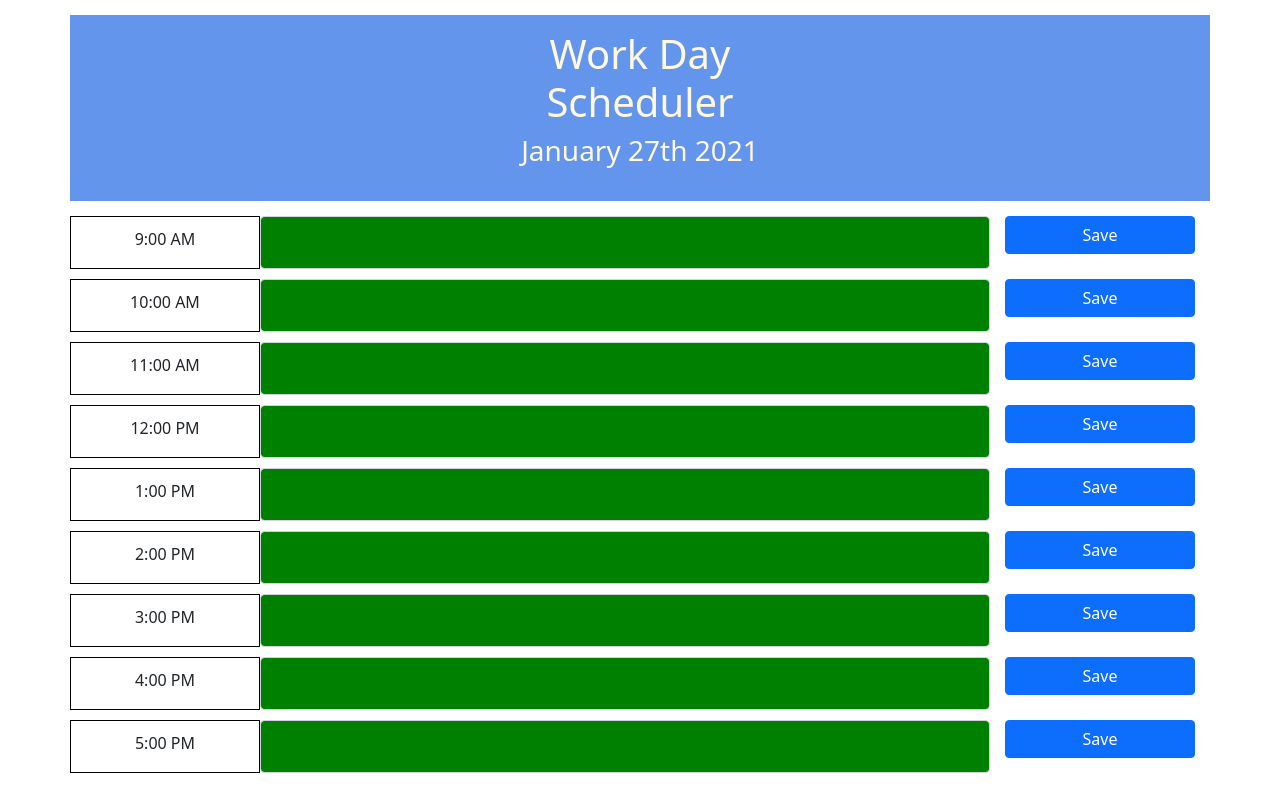
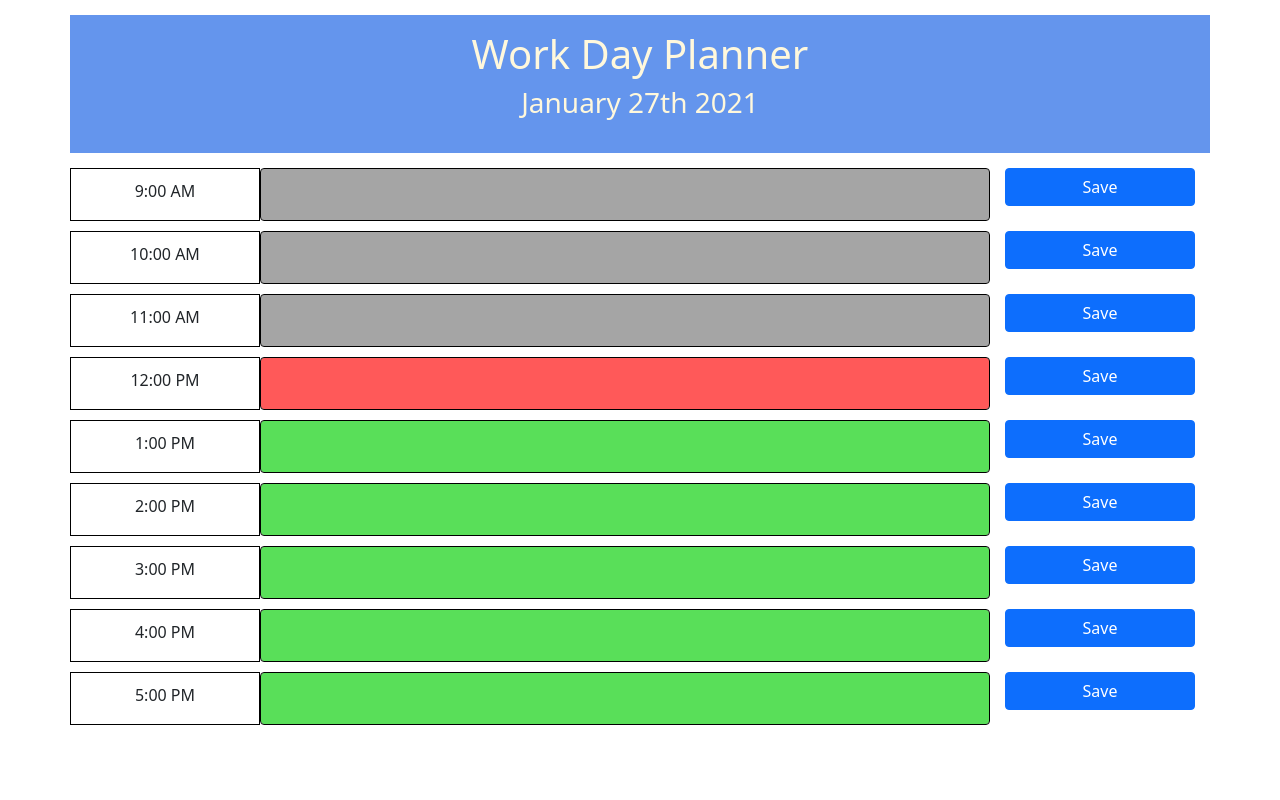
Before and after one commit to burtk33/dailyPlanner, a plain HTML site: page index.html in a window 1280 px wide. Drawn offline with nearby package versions, Linux system fonts and the light colour scheme.

Commit message:
changed styles and colors

```diff
--- a/assets/css/style.css
+++ b/assets/css/style.css
@@ -26,16 +26,22 @@ input{
 }
 
 .present{
-    background-color:red;
-    color:white;
+    background-color:rgb(255, 89, 89);
+    border-style:solid;
+    border-width:1px;
+    border-color:black;
 }
 
 .future{
-    background-color: green;
-    color:white;
+    background-color: rgb(89, 223, 89);
+    border-style:solid;
+    border-width:1px;
+    border-color:black;
 }
 
 .past{
-    background-color:rgb(114, 114, 114);
-    color:white;
+    background-color:rgb(165, 165, 165);
+    border-style:solid;
+    border-width:1px;
+    border-color:black;
 }
--- a/assets/js/script.js
+++ b/assets/js/script.js
@@ -5,8 +5,8 @@ $(document).ready(function () {
   const now = moment().format('MMMM Do YYYY');
 
   // getting current hour from Moment
-  let nowHour = parseInt(moment().format('k'));
-
+  //let nowHour = parseInt(moment().format('k'));
+  let nowHour=12;
   //setting current date in header
   let dateHeading = $('#current-date');
   dateHeading.text(now);
--- a/index.html
+++ b/index.html
@@ -4,7 +4,7 @@
 <head>
     <meta charset="UTF-8" />
     <meta name="viewport" content="width=device-width, initial-scale=1.0" />
-    <title>Daily Schedule Planner</title>
+    <title>Work Day Planner</title>
     <link href="https://cdn.jsdelivr.net/npm/bootstrap@5.0.0-beta1/dist/css/bootstrap.min.css" rel="stylesheet"
         integrity="sha384-giJF6kkoqNQ00vy+HMDP7azOuL0xtbfIcaT9wjKHr8RbDVddVHyTfAAsrekwKmP1" crossorigin="anonymous">
     <link rel="stylesheet" href="./assets/css/style.css" />
@@ -19,7 +19,7 @@
         <div class="row justify-content-center">
             <div class="col-4 text-center">
                 <h1>
-                    Work Day Scheduler
+                    Work Day Planner
                 </h1>
                 <h3 id="current-date">
                 </h3>
```
